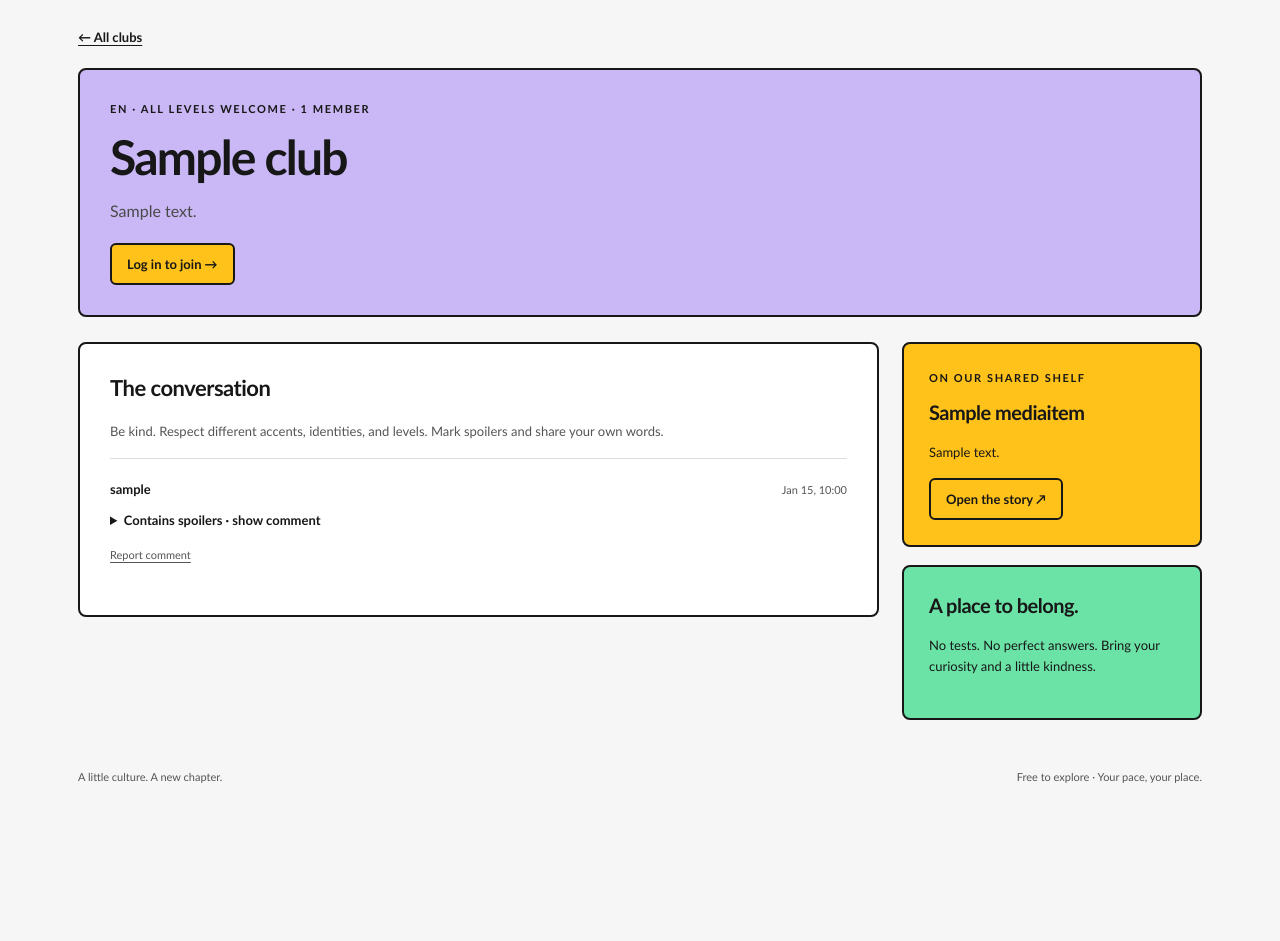
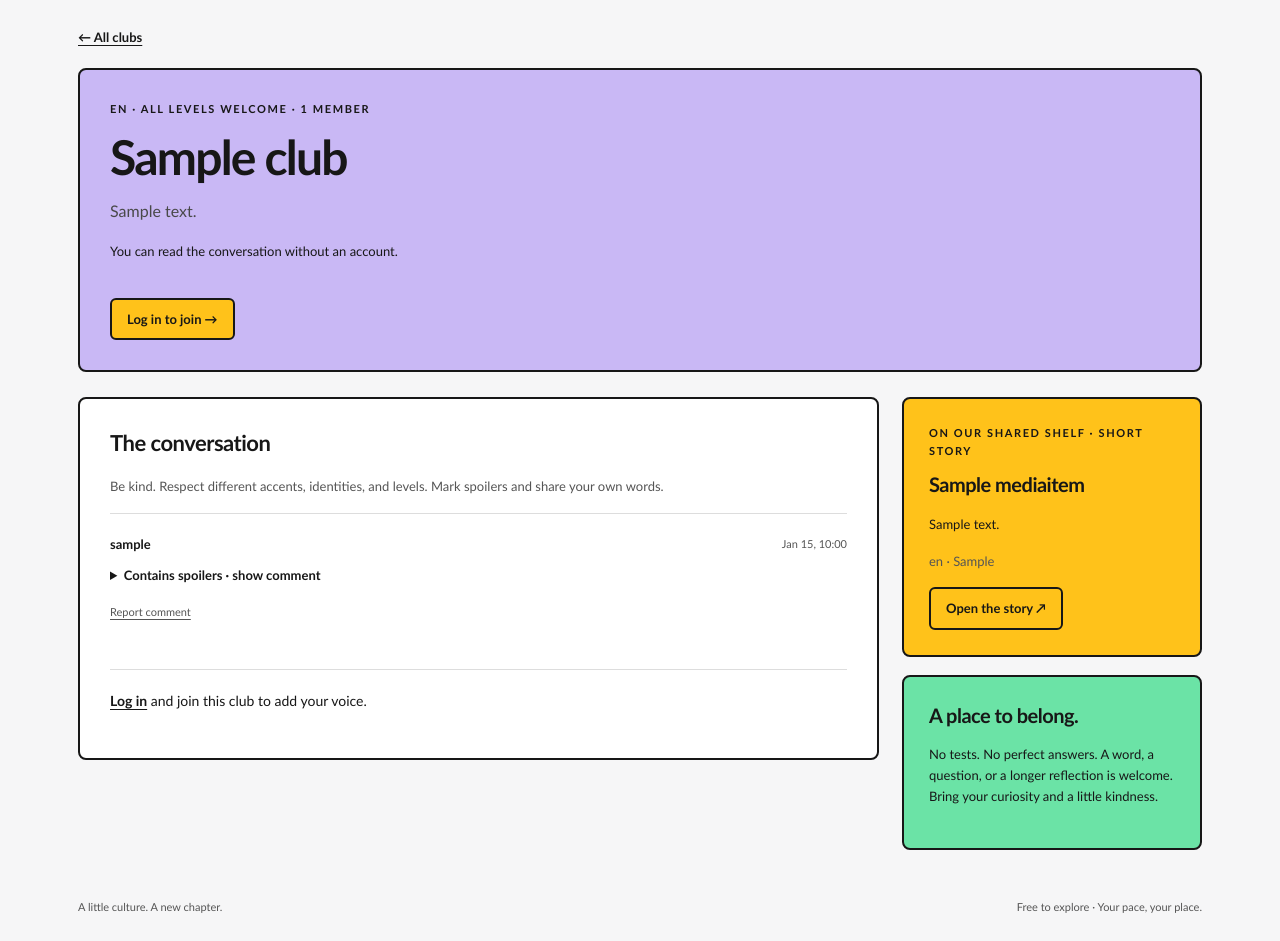
Before and after one commit to Anty120/NextChapter, a Django app: page /clubs/1/ in a window 1280 px wide. Shown: the part 91-1032 px from the top of the page. Before the commit the page ends 874 px from the top, so only its background shows below. Run offline with Django 5.2, Linux system fonts and the light colour scheme; tables that the repository leaves empty hold one stand-in row (values such as "Sample post").

Commit message:
Add four-club manifest and format-aware community pages

```diff
--- /dev/null
+++ b/catalog/static/catalog/clubs.css
@@ -0,0 +1,25 @@
+/* Club-only refinements preserve the shared paper-and-sticker visual language. */
+.club-library { overflow-wrap: anywhere; }
+.club-library .club-card { display: flex; flex-direction: column; align-items: flex-start; min-width: 0; }
+.club-library .club-card:nth-child(3n + 2) { background: var(--purple); }
+.club-library .club-card:nth-child(3n) { background: var(--green); }
+.club-library .club-card h2 a { text-decoration-thickness: 1px; }
+.club-featured-preview { border-top: 2px solid var(--ink); padding: 16px 0; width: 100%; margin-top: auto; }
+.club-featured-preview .eyebrow { margin-bottom: 5px; }
+.club-meet { margin-top: 5px; }
+.club-membership { display: flex; align-items: center; flex-wrap: wrap; gap: 12px; }
+.club-membership-note { font-size: 13px; margin-top: 18px; }
+.club-membership .club-membership-note { margin: 0; }
+.club-library .club-context { grid-column: 2; grid-row: 1; min-width: 0; }
+.club-discussion { grid-column: 1; grid-row: 1; min-width: 0; }
+.club-library .pagination { flex-wrap: wrap; }
+.club-library .comment-heading strong { overflow-wrap: anywhere; min-width: 0; }
+.club-library :is(a, button, input, textarea, summary):focus-visible { outline: 3px solid #154caa; outline-offset: 4px; }
+.club-library .report-link { display: inline-block; padding: 8px 0; }
+@media (max-width: 700px) {
+  .club-library .club-context, .club-discussion { grid-column: 1; grid-row: auto; }
+  .club-library .club-card h2 { font-size: 26px; }
+  .club-library .club-hero, .club-library .panel, .club-library .paper { padding: 18px; }
+  .club-library .empty { padding: 18px; }
+  .club-membership .button { width: 100%; }
+}
--- a/catalog/templates/catalog/club_detail.html
+++ b/catalog/templates/catalog/club_detail.html
@@ -1,8 +1,42 @@
-{% extends 'catalog/base.html' %}{% block title %}{{ club.name }} · NextChapter{% endblock %}
-{% block content %}<a class="back" href="{% url 'club_list' %}">← All clubs</a><section class="club-hero"><p class="eyebrow">{{ club.language }} · All levels welcome · {{ member_count }} member{{ member_count|pluralize }}</p><h1>{{ club.name }}</h1><p class="subtitle">{{ club.description }}</p>
-{% if user.is_authenticated %}<form method="post" action="{% url 'club_membership' club.pk %}">{% csrf_token %}{% if member %}<input type="hidden" name="action" value="leave"><span class="badge">You're a member ✓</span> <button class="button secondary" type="submit">Leave club</button>{% else %}<input type="hidden" name="action" value="join"><button class="button" type="submit">Join this club ↗</button>{% endif %}</form>{% else %}<a class="button" href="{% url 'login' %}?next={{ request.path|urlencode }}">Log in to join →</a>{% endif %}</section>
-<div class="reading-layout"><section class="paper"><h2>The conversation</h2><p class="muted">Be kind. Respect different accents, identities, and levels. Mark spoilers and share your own words.</p>
-{% for comment in comments %}<article class="comment"><div class="comment-heading"><strong>{{ comment.user.username }}</strong><time datetime="{{ comment.created_at|date:'c' }}">{{ comment.created_at|date:'M j, H:i' }}</time></div>{% if comment.spoiler %}<details><summary>Contains spoilers · show comment</summary><p class="comment-body">{{ comment.body }}</p></details>{% else %}<p class="comment-body">{{ comment.body }}</p>{% endif %}<a class="report-link" href="{% url 'report' 'comment' comment.pk %}">Report comment</a></article>{% empty %}<p class="empty">Every conversation starts somewhere. Share a thought about the story or a place that feels like home.</p>{% endfor %}
-{% if comments.has_other_pages %}<nav class="pagination" aria-label="Comment pages">{% if comments.has_previous %}<a href="?page={{ comments.previous_page_number }}">← Previous</a>{% endif %}<span>Page {{ comments.number }} of {{ comments.paginator.num_pages }}</span>{% if comments.has_next %}<a href="?page={{ comments.next_page_number }}">Next →</a>{% endif %}</nav>{% endif %}
-{% if member %}<form class="stack comment-form" method="post" action="{% url 'add_comment' club.pk %}">{% csrf_token %}<h2>Add your voice.</h2>{{ comment_form.as_p }}<button class="button" type="submit">Post comment →</button></form>{% elif user.is_authenticated %}<p class="callout">Join the club above to add your voice to the conversation.</p>{% endif %}</section>
-<aside class="context">{% if club.featured_media and club.featured_media.published %}<section class="panel yellow"><p class="eyebrow">On our shared shelf</p><h2>{{ club.featured_media.title }}</h2><p>{{ club.featured_media.description }}</p><a class="button" href="{{ club.featured_media.get_absolute_url }}">Open the story ↗</a></section>{% endif %}<section class="panel green"><h2>A place to belong.</h2><p>No tests. No perfect answers. Bring your curiosity and a little kindness.</p></section></aside></div>{% endblock %}
+{% extends 'catalog/base.html' %}
+{% load static %}
+{% block title %}{{ club.name }} · NextChapter{% endblock %}
+{% block head %}<link rel="stylesheet" href="{% static 'catalog/clubs.css' %}">{% endblock %}
+{% block content %}
+<div class="club-library">
+  <a class="back" href="{% url 'club_list' %}">← All clubs</a>
+  <section class="club-hero" aria-labelledby="club-title">
+    <p class="eyebrow">{{ club.language }} · All levels welcome · {{ member_count }} member{{ member_count|pluralize }}</p>
+    <h1 id="club-title">{{ club.name }}</h1><p class="subtitle">{{ club.description }}</p>
+    {% if user.is_authenticated %}
+    <form class="club-membership" method="post" action="{% url 'club_membership' club.pk %}">
+      {% csrf_token %}
+      {% if member %}<input type="hidden" name="action" value="leave"><span class="badge">You're a member ✓</span><button class="button secondary" type="submit">Leave club</button>
+      {% else %}<input type="hidden" name="action" value="join"><span class="club-membership-note">You're browsing as a nonmember.</span><button class="button" type="submit">Join this club ↗</button>{% endif %}
+    </form>
+    {% else %}<p class="club-membership-note">You can read the conversation without an account.</p><a class="button" href="{% url 'login' %}?next={{ request.path|urlencode }}">Log in to join →</a>{% endif %}
+  </section>
+  <div class="reading-layout">
+    <aside class="context club-context" aria-label="Shared media and club welcome">
+      {% if club.featured_media and club.featured_media.published %}
+      <section class="panel yellow"><p class="eyebrow">On our shared shelf · {{ club.featured_media.get_format_display }}</p><h2>{{ club.featured_media.title }}</h2><p>{{ club.featured_media.description }}</p><p class="muted">{{ club.featured_media.language }} · {{ club.featured_media.creator }}</p>
+        <a class="button" href="{{ club.featured_media.get_absolute_url }}">{% if club.featured_media.format == 'song' %}Listen to the song{% elif club.featured_media.format == 'audiobook' %}Open the audiobook{% elif club.featured_media.format == 'book' %}Read the book{% else %}Open the story{% endif %} ↗</a>
+      </section>{% endif %}
+      <section class="panel green"><h2>A place to belong.</h2><p>No tests. No perfect answers. A word, a question, or a longer reflection is welcome. Bring your curiosity and a little kindness.</p></section>
+    </aside>
+    <section class="paper club-discussion" aria-labelledby="conversation-title">
+      <h2 id="conversation-title">The conversation</h2><p class="muted">Be kind. Respect different accents, identities, and levels. Mark spoilers and share your own words.</p>
+      {% for comment in comments %}
+      <article class="comment"><div class="comment-heading"><strong>{{ comment.user.username }}</strong><time datetime="{{ comment.created_at|date:'c' }}">{{ comment.created_at|date:'M j, H:i' }}</time></div>
+        {% if comment.spoiler %}<details><summary>Contains spoilers · show comment</summary><p class="comment-body">{{ comment.body }}</p></details>{% else %}<p class="comment-body">{{ comment.body }}</p>{% endif %}
+        <a class="report-link" href="{% url 'report' 'comment' comment.pk %}">Report comment</a>
+      </article>
+      {% empty %}<div class="empty"><h3>Be the first to share.</h3><p>{{ club.description }}</p><p>A small observation or an honest question is a good beginning.</p></div>{% endfor %}
+      {% if comments.has_other_pages %}<nav class="pagination" aria-label="Comment pages">{% if comments.has_previous %}<a href="?page={{ comments.previous_page_number }}">← Previous</a>{% endif %}<span>Page {{ comments.number }} of {{ comments.paginator.num_pages }}</span>{% if comments.has_next %}<a href="?page={{ comments.next_page_number }}">Next →</a>{% endif %}</nav>{% endif %}
+      {% if member %}<form class="stack comment-form" method="post" action="{% url 'add_comment' club.pk %}">{% csrf_token %}<h2>Add your voice.</h2>{{ comment_form.as_p }}<button class="button" type="submit">Post comment →</button></form>
+      {% elif user.is_authenticated %}<p class="callout">Join the club above to add your voice to the conversation.</p>
+      {% else %}<p class="callout"><a href="{% url 'login' %}?next={{ request.path|urlencode }}">Log in</a> and join this club to add your voice.</p>{% endif %}
+    </section>
+  </div>
+</div>
+{% endblock %}
```
Also changed, not shown: catalog/demo_library/clubs.json (added, +33 -0 lines), catalog/templates/catalog/clubs.html (+22 -3 lines), tests/test_club_library.py (added, +170 -0 lines).
